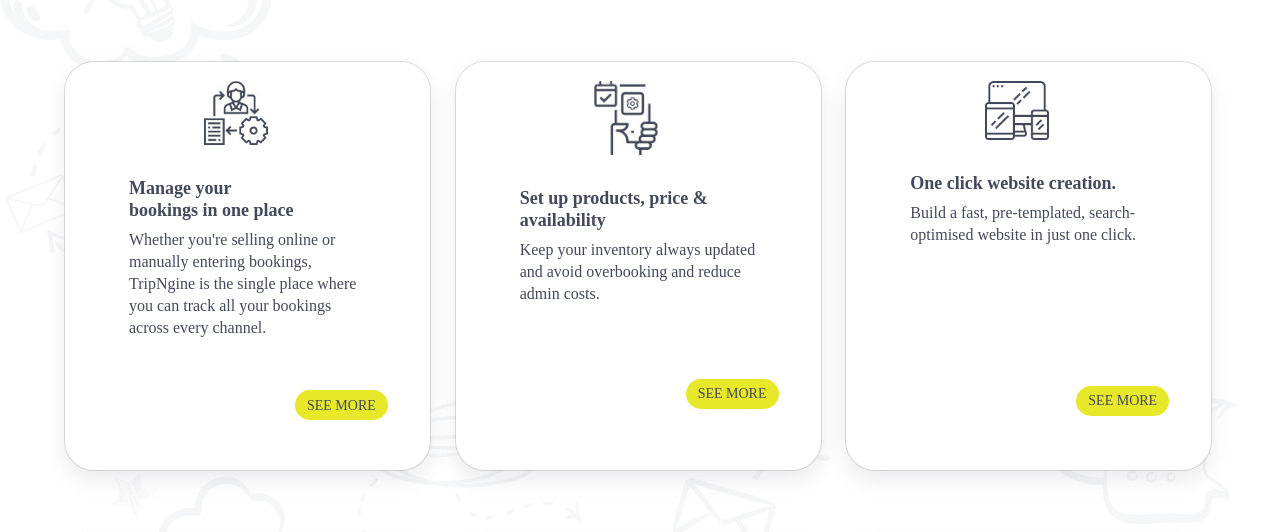
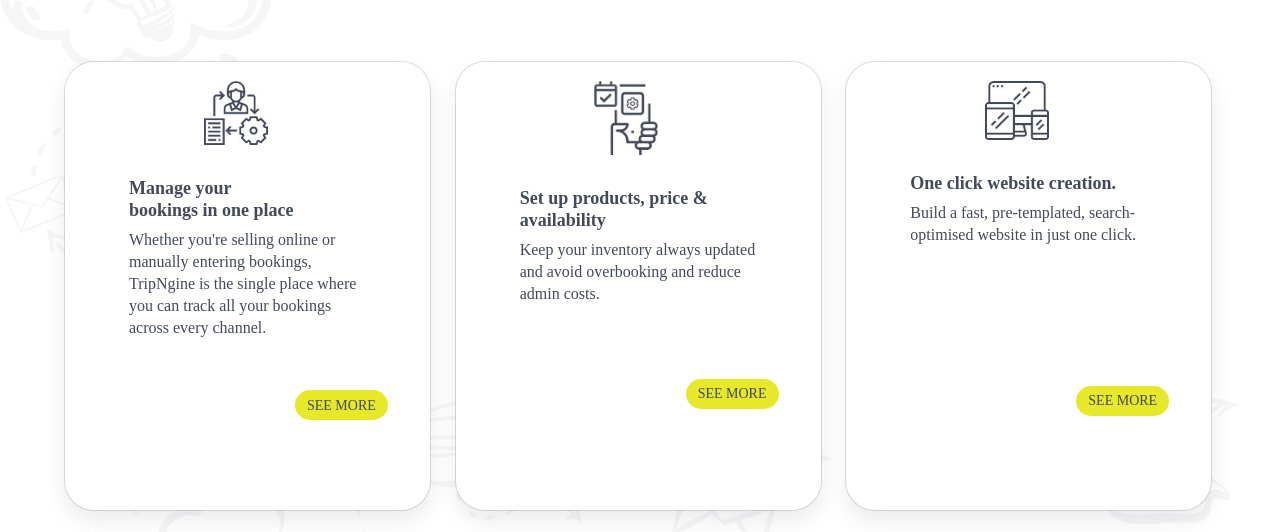
Before and after one commit to Casandrabenpor/Project-Travelance, a website: page index.html in a window 1280 px wide. Shown: the part 747-1279 px from the top of the page. Drawn offline with nearby package versions, Linux system fonts and the light colour scheme.

Commit message:
fix css routes

```diff
--- a/styles/cards/cards.scss
+++ b/styles/cards/cards.scss
@@ -30,7 +30,7 @@ h3 {
 
     .card {
         width: 367px;
-        height: 410px;
+        height: 450px;
         background: #FFFFFF 0% 0% no-repeat padding-box;
         box-shadow: 0px 10px 20px #42495B1A;
         border-radius: 30px;
```
Also changed, not shown: styles/cards/cards.css.
